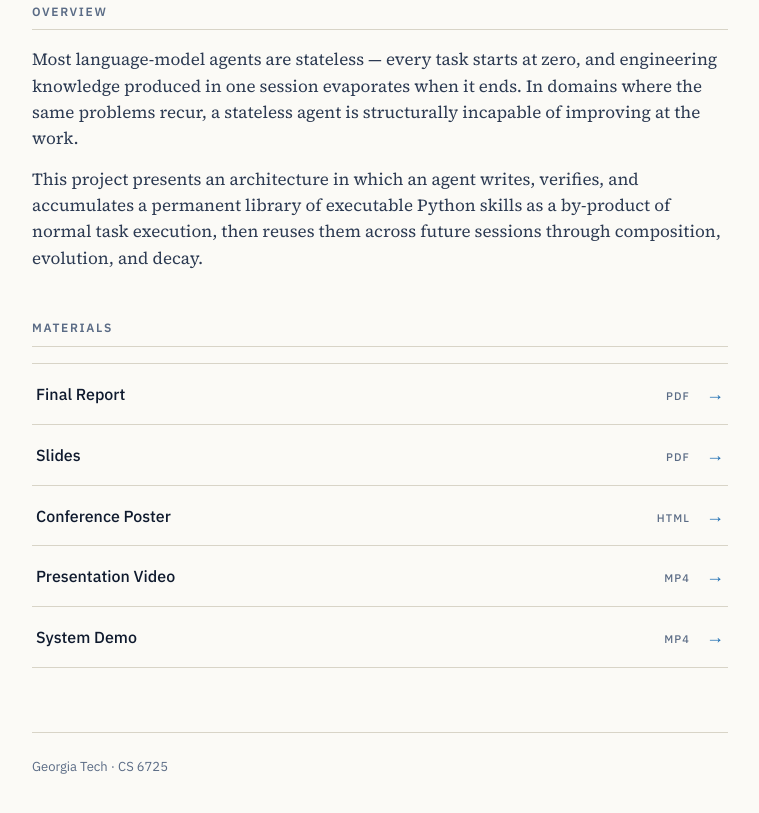
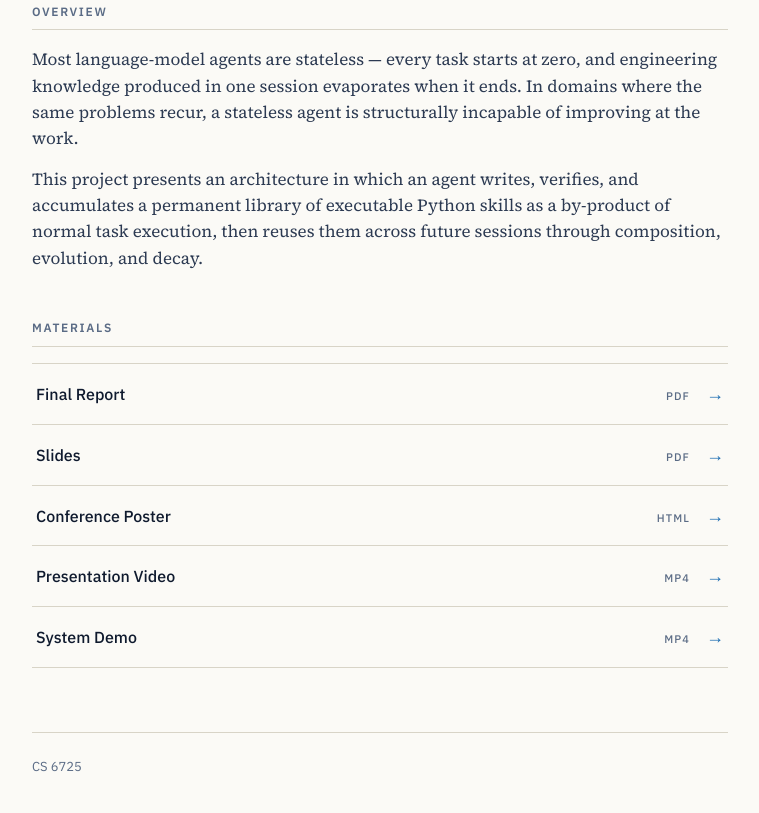
Before and after one commit to sazandkhalid/agentic-final-site, a plain HTML site: page index.html in a window 1280 px wide. Shown: the part 326-1139 px from the top of the page, without its empty margins (260-1019 px from the left). Drawn offline with Linux system fonts and the light colour scheme.

Commit message:
Update index.html

```diff
--- a/index.html
+++ b/index.html
@@ -217,7 +217,7 @@
     </section>
 
     <footer>
-      Georgia Tech · CS 6725
+      CS 6725
     </footer>
   </div>
 </body>
```
